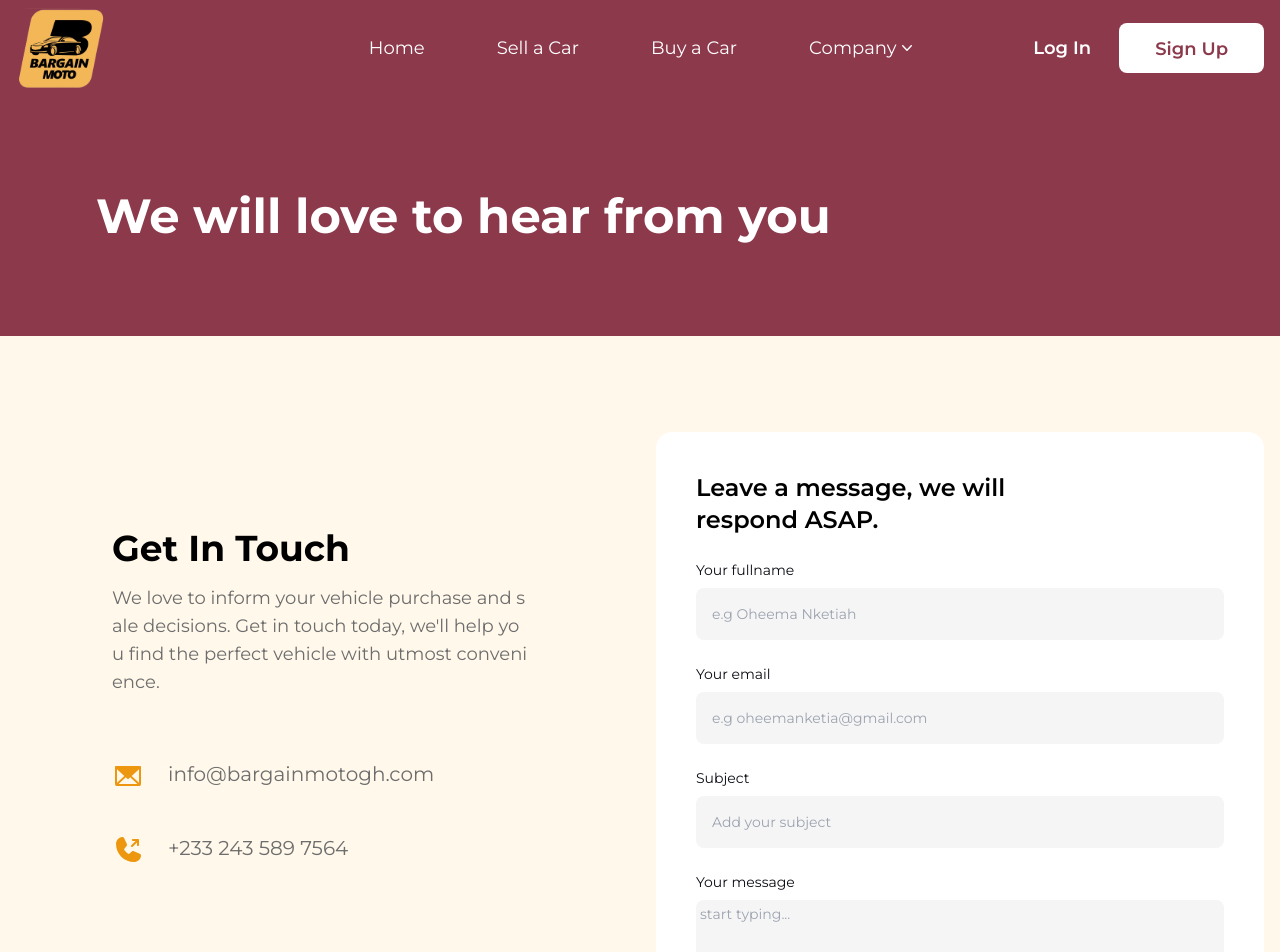
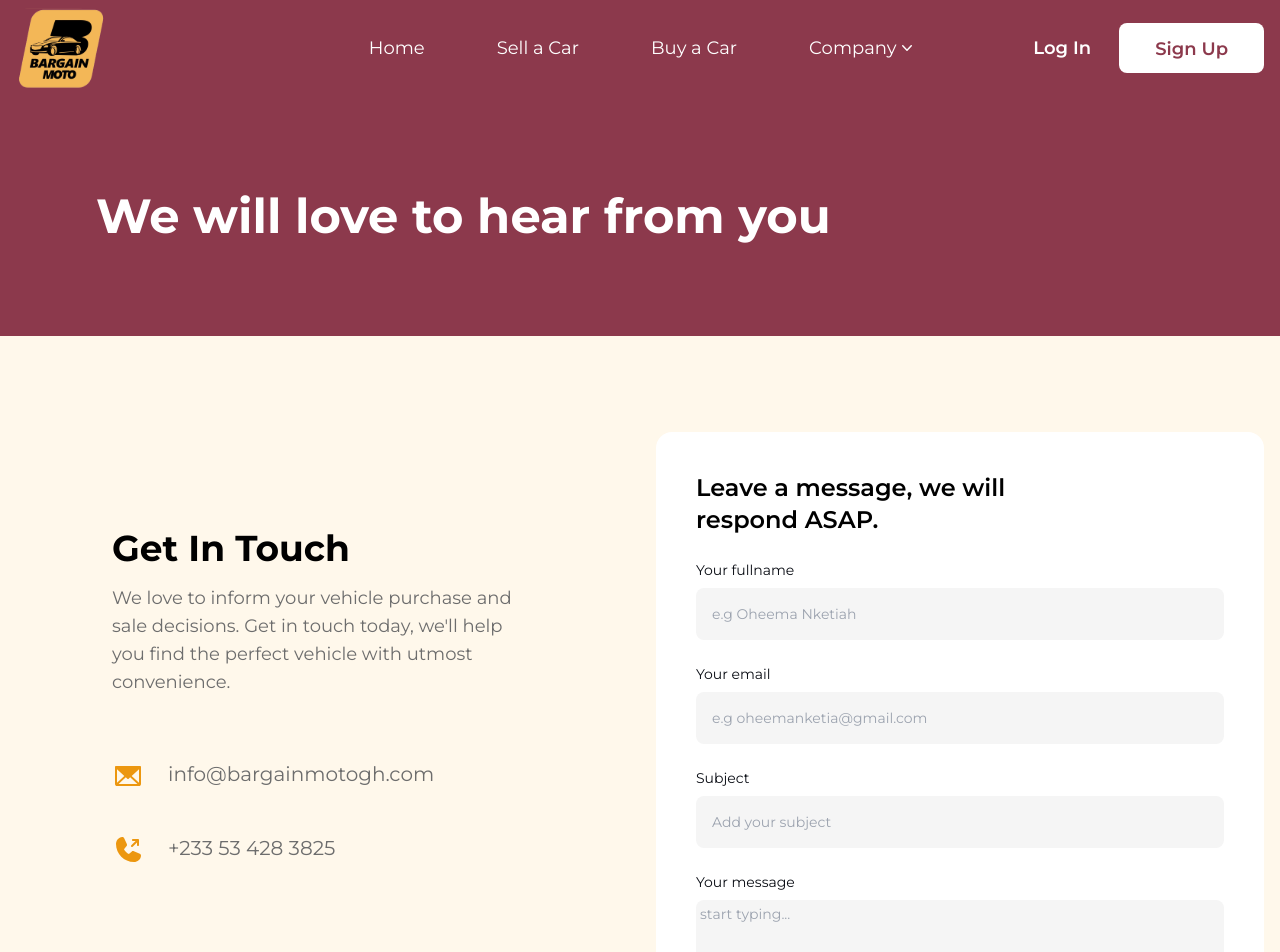
Before and after one commit to Touchstack/BargainMoto-New, a React (Vite) app: page /contactus in a window 1280 px wide. Shown: the top 952 px of the page. Built offline with nearby package versions, Linux system fonts and the light colour scheme.

Commit message:
Update Contact Get InTouch
Update Contact Get In Touch

```diff
--- a/src/components/Contact/ContactGetInTouch.jsx
+++ b/src/components/Contact/ContactGetInTouch.jsx
@@ -12,12 +12,12 @@ const ContactGetInTouch = () => {
               <header className="font-Bold text-[#000] lg:text-4xl md:text-3xl sm:text-3xl text-3xl break-normal md:break-all">
                 Get In Touch
               </header>
-              <p className="font-Regular text-[#6D6D6D] lg:text-lg md:text-lg sm:text-base text-base pt-4 break-normal md:break-all">
+              <p className="font-Regular text-[#6D6D6D] lg:text-lg md:text-lg sm:text-base text-base pt-4">
                 We love to inform your vehicle purchase and sale decisions. Get
                 in touch today, we'll help you find the perfect vehicle with
                 utmost convenience.
               </p>
-              <p className="font-Regular inline-flex text-[#6D6D6D] lg:text-xl md:text-lg sm:text-base text-base pt-16 break-normal md:break-all">
+              <p className="font-Regular inline-flex text-[#6D6D6D] lg:text-xl md:text-lg sm:text-base text-base pt-16">
                 <img
                   src={Envelope}
                   alt="Envelope-fill"
@@ -26,14 +26,14 @@ const ContactGetInTouch = () => {
                 />
                 info@bargainmotogh.com
               </p>
-              <p className="font-Regular inline-flex text-[#6D6D6D] lg:text-xl md:text-lg sm:text-base text-base pt-9 break-normal md:break-all">
+              <p className="font-Regular inline-flex text-[#6D6D6D] lg:text-xl md:text-lg sm:text-base text-base pt-9">
                 <img
                   src={Phone}
                   alt="Phone-outgoing"
                   style={{ height: "auto" }}
                   className="img-fluid mx-auto mr-6"
                 />
-                +233 243 589 7564
+                +233 53 428 3825
               </p>
             </div>
             {/* Right Col */}
```
